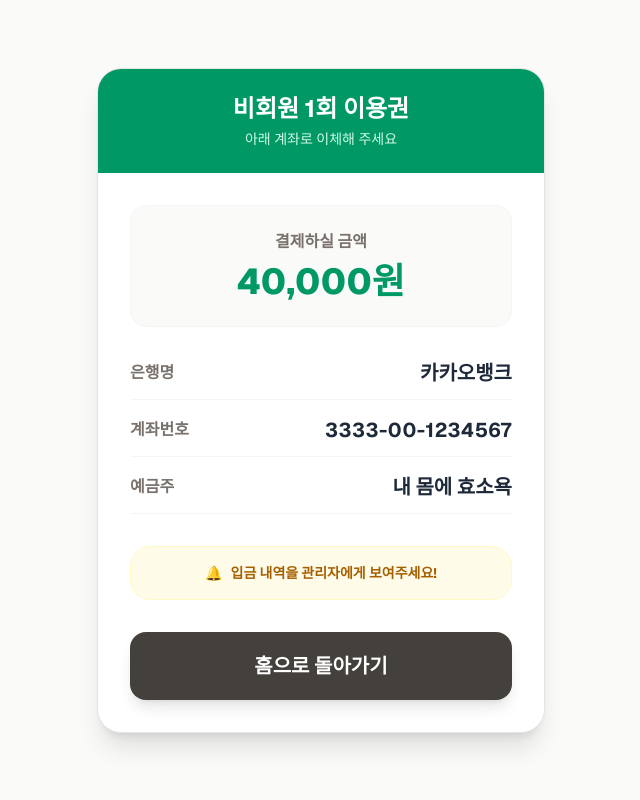
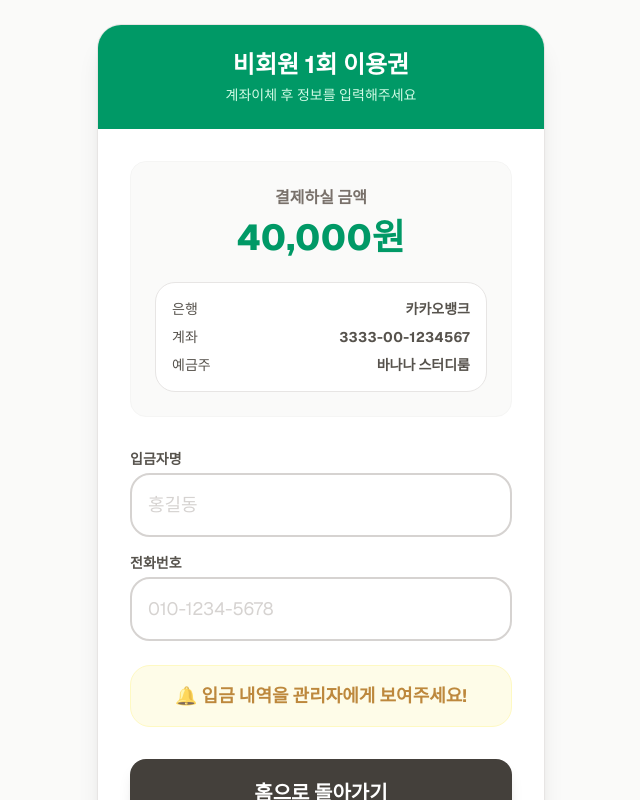
Before and after one commit to SunghwaTour/enzyme-kiosk, a Next.js app: page /non-member/payment in a window 1280 px wide. Shown: the top 800 px of the page, without its empty margins (319-959 px from the left). Built offline with nearby package versions, Linux system fonts and the light colour scheme.

Commit message:
수정본22

```diff
--- a/app/non-member/payment/page.jsx
+++ b/app/non-member/payment/page.jsx
@@ -1,16 +1,34 @@
 "use client";
 
+import { useState } from "react";
 import { useRouter } from "next/navigation";
 
 export default function NonMemberPaymentPage() {
   const router = useRouter();
+  const [name, setName] = useState("");
+  const [phone, setPhone] = useState("");
 
   // 🏦 관리자 계좌 정보
   const BANK_INFO = {
     bank: "카카오뱅크",
     account: "3333-00-1234567",
-    owner: "내 몸에 효소욕", // 예금주
-    price: 40000, // 1회권 가격
+    owner: "바나나 스터디룸",
+    price: 40000,
+  };
+
+  // 전화번호 입력 핸들러 (숫자만 입력)
+  const handlePhoneChange = (e) => {
+    const raw = e.target.value.replace(/[^0-9]/g, "");
+    if (raw.length <= 11) {
+      setPhone(raw);
+    }
+  };
+
+  // 전화번호 하이픈(-) 자동 포맷팅
+  const formatPhoneNumber = (str) => {
+    if (str.length < 4) return str;
+    if (str.length < 8) return `${str.slice(0, 3)}-${str.slice(3)}`;
+    return `${str.slice(0, 3)}-${str.slice(3, 7)}-${str.slice(7)}`;
   };
 
   return (
@@ -20,54 +38,84 @@ export default function NonMemberPaymentPage() {
         <div className="bg-emerald-600 p-6 text-center">
           <h1 className="text-2xl font-bold text-white">비회원 1회 이용권</h1>
           <p className="text-emerald-100 text-sm mt-1">
-            아래 계좌로 이체해 주세요
+            계좌이체 후 정보를 입력해주세요
           </p>
         </div>
 
         <div className="p-8">
-          {/* 1. 결제 금액 */}
-          <div className="text-center mb-8 bg-stone-50 p-6 rounded-2xl border border-stone-100">
+          {/* 1. 결제 금액 & 계좌 정보 */}
+          <div className="bg-stone-50 p-6 rounded-2xl border border-stone-100 mb-8 text-center">
             <p className="text-stone-500 font-bold mb-2">결제하실 금액</p>
-            <p className="text-4xl font-extrabold text-emerald-600">
+            <p className="text-4xl font-extrabold text-emerald-600 mb-6">
               {BANK_INFO.price.toLocaleString()}원
+            </p>
+
+            <div className="text-left space-y-2 text-stone-600 bg-white p-4 rounded-xl border border-stone-200 text-sm">
+              <div className="flex justify-between">
+                <span>은행</span>
+                <span className="font-bold">{BANK_INFO.bank}</span>
+              </div>
+              <div className="flex justify-between">
+                <span>계좌</span>
+                <span className="font-bold tracking-wide">
+                  {BANK_INFO.account}
+                </span>
+              </div>
+              <div className="flex justify-between">
+                <span>예금주</span>
+                <span className="font-bold">{BANK_INFO.owner}</span>
+              </div>
+            </div>
+          </div>
+
+          {/* 2. 정보 입력 폼 */}
+          <div className="space-y-4 mb-6">
+            <div>
+              <label className="block text-sm font-bold text-stone-600 mb-1">
+                입금자명
+              </label>
+              <input
+                type="text"
+                value={name}
+                onChange={(e) => setName(e.target.value)}
+                placeholder="홍길동"
+                className="w-full p-4 border-2 border-stone-300 rounded-xl focus:border-emerald-500 outline-none text-lg placeholder:text-stone-300 transition-colors"
+              />
+            </div>
+            <div>
+              <label className="block text-sm font-bold text-stone-600 mb-1">
+                전화번호
+              </label>
+              <input
+                type="tel"
+                value={formatPhoneNumber(phone)}
+                onChange={handlePhoneChange}
+                placeholder="010-1234-5678"
+                className="w-full p-4 border-2 border-stone-300 rounded-xl focus:border-emerald-500 outline-none text-lg placeholder:text-stone-300 transition-colors"
+              />
+            </div>
+          </div>
+
+          {/* 3. ✨ 요청하신 문구 (입력칸 바로 밑) */}
+          <div className="bg-yellow-50 p-4 rounded-xl mb-8 text-center border border-yellow-100">
+            <p className="text-yellow-700 font-bold text-lg animate-pulse">
+              🔔 입금 내역을 관리자에게 보여주세요!
             </p>
           </div>
 
-          {/* 2. 계좌 정보 (카드 형태) */}
-          <div className="mb-8 space-y-4">
-            <div className="flex justify-between items-center border-b border-stone-100 pb-3">
-              <span className="text-stone-500 font-bold">은행명</span>
-              <span className="text-xl font-bold text-gray-800">
-                {BANK_INFO.bank}
-              </span>
-            </div>
-            <div className="flex justify-between items-center border-b border-stone-100 pb-3">
-              <span className="text-stone-500 font-bold">계좌번호</span>
-              <span className="text-xl font-bold text-gray-800 tracking-wide">
-                {BANK_INFO.account}
-              </span>
-            </div>
-            <div className="flex justify-between items-center border-b border-stone-100 pb-3">
-              <span className="text-stone-500 font-bold">예금주</span>
-              <span className="text-xl font-bold text-gray-800">
-                {BANK_INFO.owner}
-              </span>
-            </div>
-          </div>
-
-          {/* 3. 안내 문구 */}
-          <div className="bg-yellow-50 p-4 rounded-xl mb-8 text-center border border-yellow-100">
-            <p className="text-yellow-700 font-bold text-sm flex items-center justify-center gap-2">
-              <span>🔔</span> 입금 내역을 관리자에게 보여주세요!
-            </p>
-          </div>
-
-          {/* 홈으로 버튼 */}
+          {/* 4. 하단 버튼 */}
           <button
             onClick={() => router.push("/")}
-            className="w-full bg-stone-700 hover:bg-stone-800 text-white text-xl font-bold py-5 rounded-2xl shadow-lg active:scale-95 transition-all"
+            className="w-full bg-stone-700 hover:bg-stone-800 text-white text-xl font-bold py-5 rounded-2xl shadow-lg active:scale-95 transition-all mb-4"
           >
             홈으로 돌아가기
+          </button>
+
+          <button
+            onClick={() => router.back()}
+            className="w-full bg-stone-200 hover:bg-stone-300 text-stone-600 text-lg font-bold py-4 rounded-2xl active:scale-95 transition-all"
+          >
+            취소
           </button>
         </div>
       </div>
```
